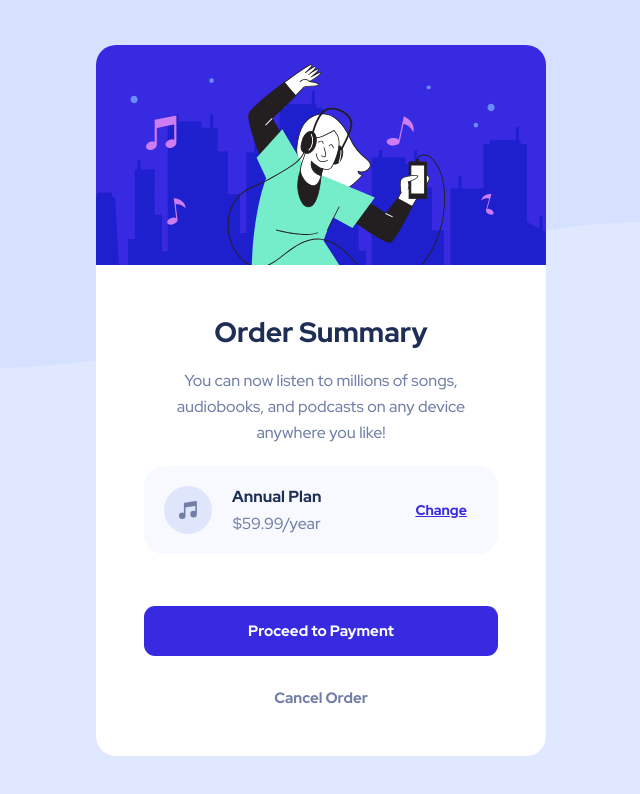
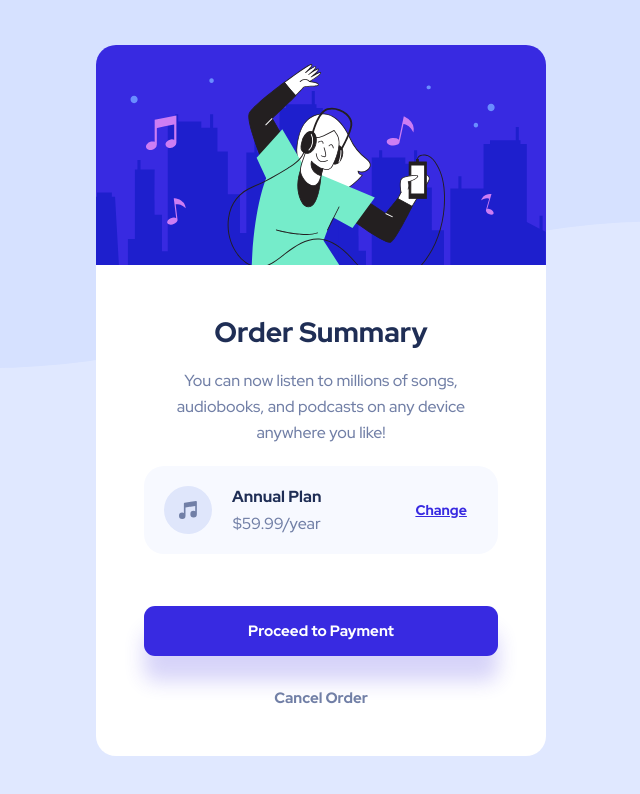
Before and after one commit to MATBMS/order-summary-component, a plain HTML site: page index.html in a window 1280 px wide. Shown: the whole page, without its empty margins (319-959 px from the left). Drawn offline with Linux system fonts and the light colour scheme.

Commit message:
add button shadow

```diff
--- a/styles.css
+++ b/styles.css
@@ -123,7 +123,7 @@ p {
   color: #FFFFFF;
   border: none;
   cursor: pointer;
-  box-shadow: 0 0 0 #382AE1;
+  box-shadow: 0px 25px 20px rgba(56, 42, 225, 0.2);
 }
 
 .proceed-btn:hover {
```
